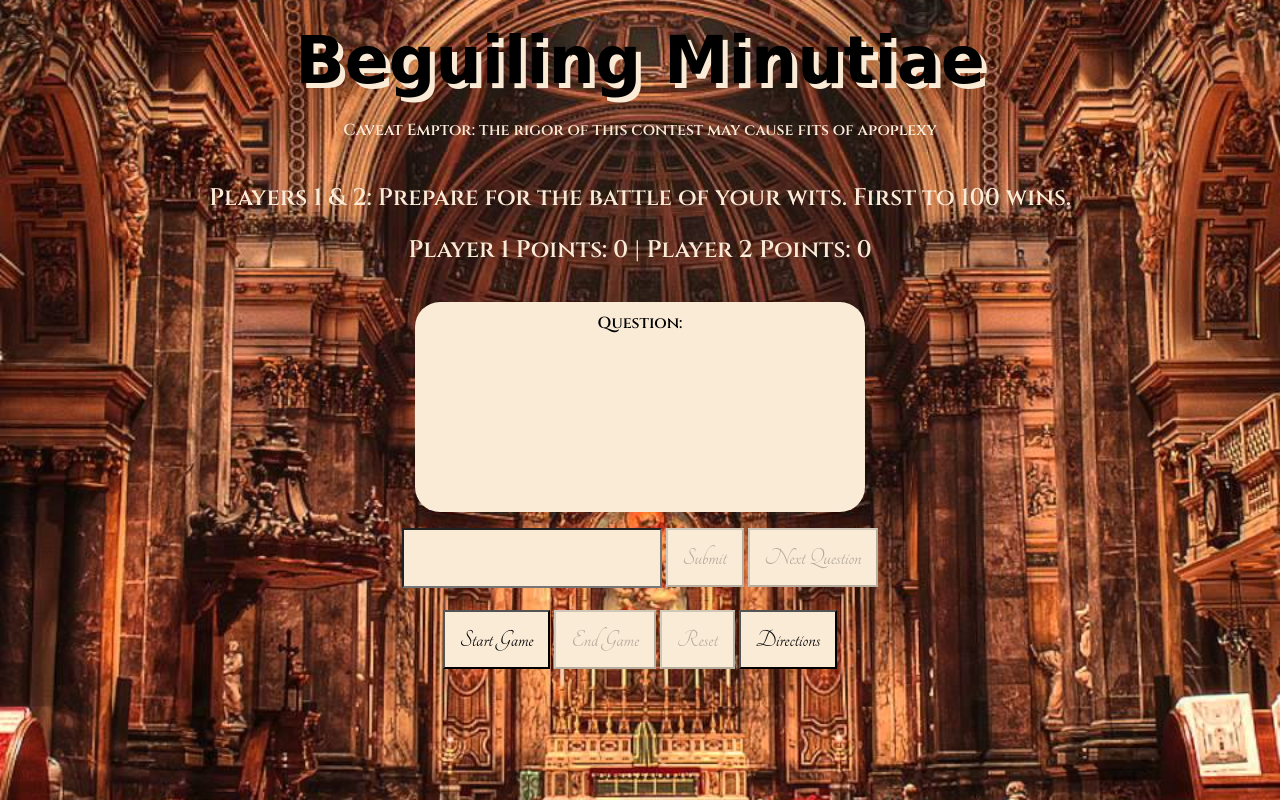
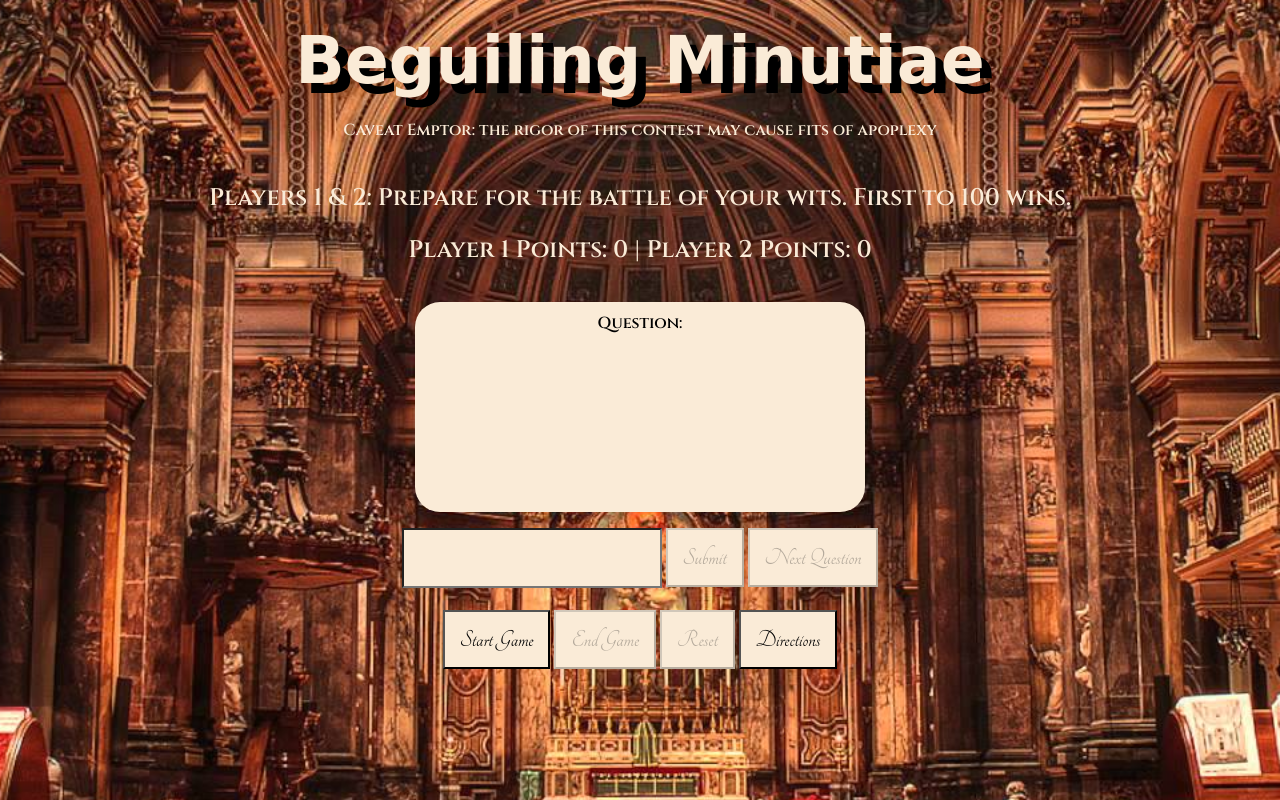
Before and after one commit to individual-ism/Beguiling_Minutiae, a plain HTML site: page index.html in a window 1280 px wide. Drawn offline with nearby package versions, Linux system fonts and the light colour scheme; a web font is replaced by a local one.

Commit message:
Title edit for readability

```diff
--- a/app.js
+++ b/app.js
@@ -172,11 +172,11 @@ const qA = [
         question: 'The state of Virginia enacted the Racial Integrity Act - an anti-miscegenation law - and the Virginia Sterilization Act - a eugenics law - in 1924. Only one of these laws was overturned by the Supreme Court. What is the name of the case that did not overturn a law? (Provide your response as "party 1 v. party 2".)',
         answer: 'buck v. bell',
         points: 4
+    },
+    {
+        number: 29,
+        question: ''
     }
-//     {
-//         number: 29,
-//         question: ''
-//     }
 ];
 
 // Aligns JavaScript variables with HTML elements
--- a/style.css
+++ b/style.css
@@ -25,8 +25,8 @@
 #mainTitle {
     font-family: 'UnifrakturMaguntia', cursive;
     font-size: 65px;
-    color: black;
-    text-shadow: 5px 5px antiquewhite;
+    color: antiquewhite;
+    text-shadow: 10px 10px black;
     padding: 0px 0px -50px 0px;
     margin: 15px 0px 0px 0px;
 }
```
Also changed, not shown: 1 other file.
